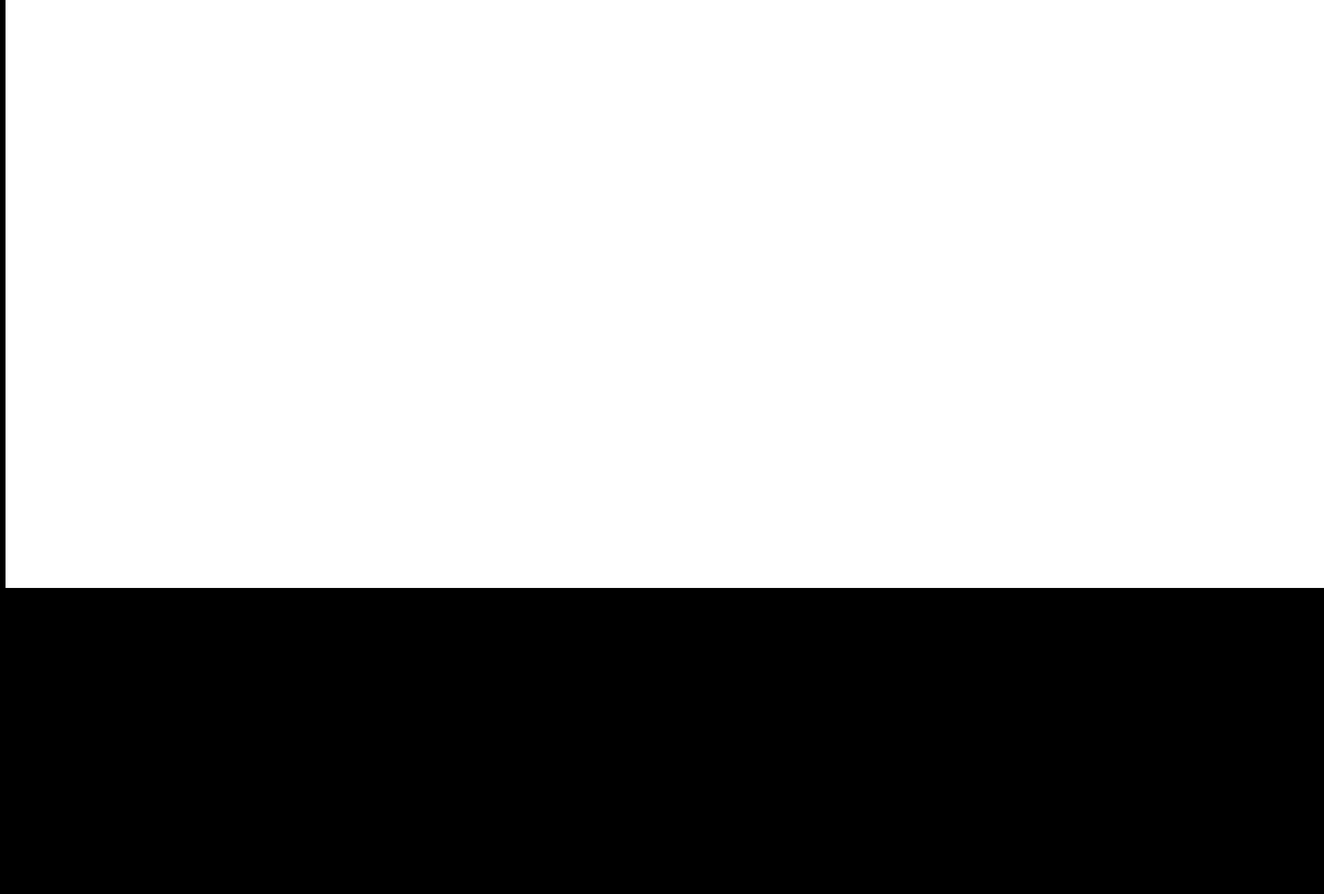
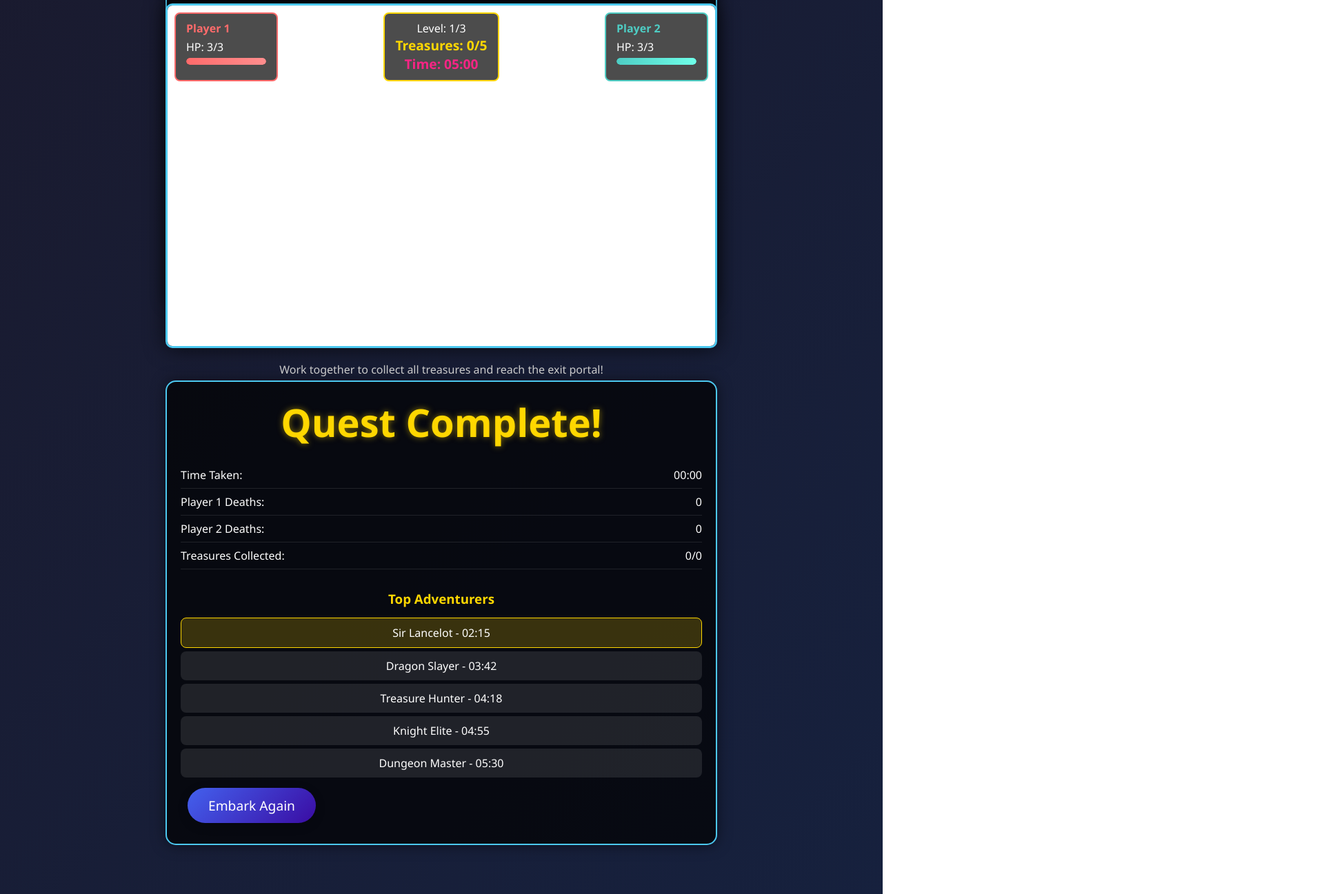
Before and after one commit to Frankie34746/Comp4021-Project-, a plain HTML site: page public/index.html in a window 1280 px wide. Shown: the part 235-1532 px from the top of the page at 69% size, 1920 px wide, since content can reach past the window. Before the commit the page ends 1100 px from the top, so only its background shows below. Drawn offline with nearby package versions, Linux system fonts and the light colour scheme.

Commit message:
Update index.html
Build the basic UI of the Front Page, Lobby Page, Game Page and Game Over Page.

```diff
--- a/public/index.html
+++ b/public/index.html
@@ -1,15 +1,149 @@
 <!DOCTYPE html>
-<style>
-    body{
-        background: black;
-    }
-</style>
+<html>
+<head>
+    <title>Dungeon Quest</title>
+    <script src="https://code.jquery.com/jquery-3.6.1.min.js"></script>
+    <link href="style.css" rel="stylesheet">
+</head>
+<body>
+    <!-- Front Page -->
+    <div id="frontPage" class="screen">
+        <div class="container">
+            <h1>Dungeon Quest!</h1>
+            <p style="text-align: center; margin-bottom: 30px; font-size: 1.2rem; line-height: 1.6;">
+                Welcome, brave knights!
+                You have received a quest from the King to go down a mysterious and dangerous dungeon.
+                Deafeat or avoid the monsters, loot all the treasures and finally escape from there is your mission.
+                Now, raise your sword. Your quest begins!
+            </p>
+
+            <form id="register-form">
+                <label for="username">Enter your Username to Start the Adventure!</label>
+                <div class="spacer-0"></div>
+                <input id="register-username" maxlength="10" placeholder="Enter your username"></input>
+
+                <div class="spacer-0"></div>
+                <div style="text-align: center;">
+                    <button type="submit" class="btn">Enter the Dungeon!</button>
+                </div>
+                <div id="register-message" class="warning center"></div>
+            </form>
+
+            <div class="instructions">
+                <p><span class="key">WASD</span> to move, <span class="key">J</span> to attack (Player 1)</p>
+                <p><span class="key">Arrow Keys</span> to move, <span class="key">/</span> to attack (Player 2)</p>
+                <p>Press <span class="key">C</span> to enable/disable Cheat Mode</p>
+            </div>
+        </div>
+    </div>
+
+    <!-- Lobby Page -->
+    <div id="lobbyPage">
+        <div class="container lobby">
+            <h2>Dungeon Lobby</h2>
+            <p>Waiting for players to join...</p>
+
+            <div class="player-list-container">
+                <h3>Connected Players:</h3>
+                <ul id="playerList" class="player-list">
+                    <!-- Player list will be populated by JavaScript -->
+                </ul>
+            </div>
+
+            <div id="waitingMessage" class="waiting-message">
+                Waiting for another player to join...
+            </div>
+
+            <button id="startGameBtn" class="btn hidden">Begin Adventure</button>
+        </div>
+    </div>
+
+    <!-- Game Page -->
+    <div id="gamePage">
+        <div class="game-container">
+            <canvas id="gameCanvas" width="800" height="500"></canvas>
+
+            <div class="ui-overlay">
+                <div class="player-info player1-info">
+                    <div class="player-name player1-name" id="player1Name">Player 1</div>
+                    <div>HP: <span id="player1HP">3</span>/3</div>
+                    <div class="health-bar">
+                        <div id="player1Health" class="health-fill player1-health" style="width: 100%;"></div>
+                    </div>
+                </div>
+
+                <div class="game-stats">
+                    <div>Level: <span id="currentLevel">1</span>/3</div>
+                    <div class="treasure-count">Treasures: <span id="treasureCount">0</span>/<span id="totalTreasures">5</span></div>
+                    <div class="timer">Time: <span id="timer">05:00</span></div>
+                </div>
+
+                <div class="player-info player2-info">
+                    <div class="player-name player2-name" id="player2Name">Player 2</div>
+                    <div>HP: <span id="player2HP">3</span>/3</div>
+                    <div class="health-bar">
+                        <div id="player2Health" class="health-fill player2-health" style="width: 100%;"></div>
+                    </div>
+                </div>
+            </div>
+
+            <div id="cheatIndicator" class="cheat-indicator">CHEAT MODE ENABLED</div>
+        </div>
+
+        <div class="instructions" style="margin-top: 10px;">
+            <p>Work together to collect all treasures and reach the exit portal!</p>
+        </div>
+    </div>
+
+    <!-- Game Over Page -->
+    <div id="gameOverPage">
+        <div class="container">
+            <h1>Quest Complete!</h1>
+
+            <div class="game-over-stats">
+                <div class="stat-row">
+                    <span>Time Taken:</span>
+                    <span id="finalTime">00:00</span>
+                </div>
+                <div class="stat-row">
+                    <span id="player1DeathsLabel">Player 1 Deaths:</span>
+                    <span id="player1Deaths">0</span>
+                </div>
+                <div class="stat-row">
+                    <span id="player2DeathsLabel">Player 2 Deaths:</span>
+                    <span id="player2Deaths">0</span>
+                </div>
+                <div class="stat-row">
+                    <span>Treasures Collected:</span>
+                    <span id="finalTreasures">0/0</span>
+                </div>
+            </div>
+
+            <div class="ranking">
+                <h3>Top Adventurers</h3>
+                <ul id="rankingList" class="ranking-list">
+                    <li class="top-rank">Sir Lancelot - 02:15</li>
+                    <li>Dragon Slayer - 03:42</li>
+                    <li>Treasure Hunter - 04:18</li>
+                    <li>Knight Elite - 04:55</li>
+                    <li>Dungeon Master - 05:30</li>
+                </ul>
+            </div>
+
+            <button id="playAgainBtn" class="btn">Embark Again</button>
+        </div>
+    </div>
+
     <canvas></canvas>
 
-<script src="https://code.jquery.com/jquery-3.6.1.min.js"></script>
+    <!-- <script src="/socket.io/socket.io.min.js"></script> -->
     <script src="./script/dungeonQuest.js"></script>
     <script src="./script/sprite.js"></script>
     <script src="./script/player.js"></script>
     <script src="./script/monster.js"></script>
     <script src="./script/treasure.js"></script>
     <script src="./script/portal.js"></script>
+    <script src="./script/registration.js"></script>
+
+</body>
+</html>
```
Lines whose indentation alone changed are shown as unchanged.
